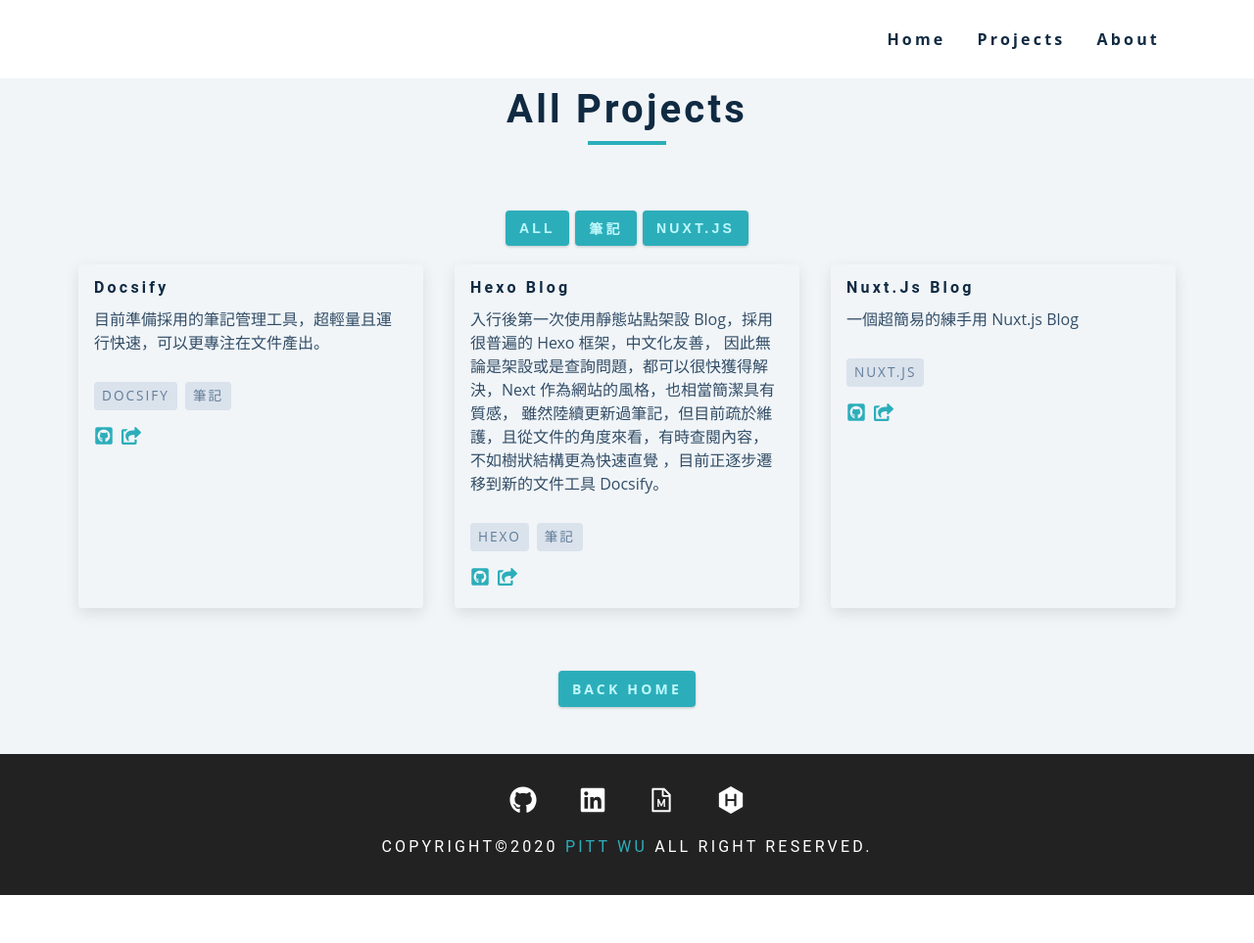
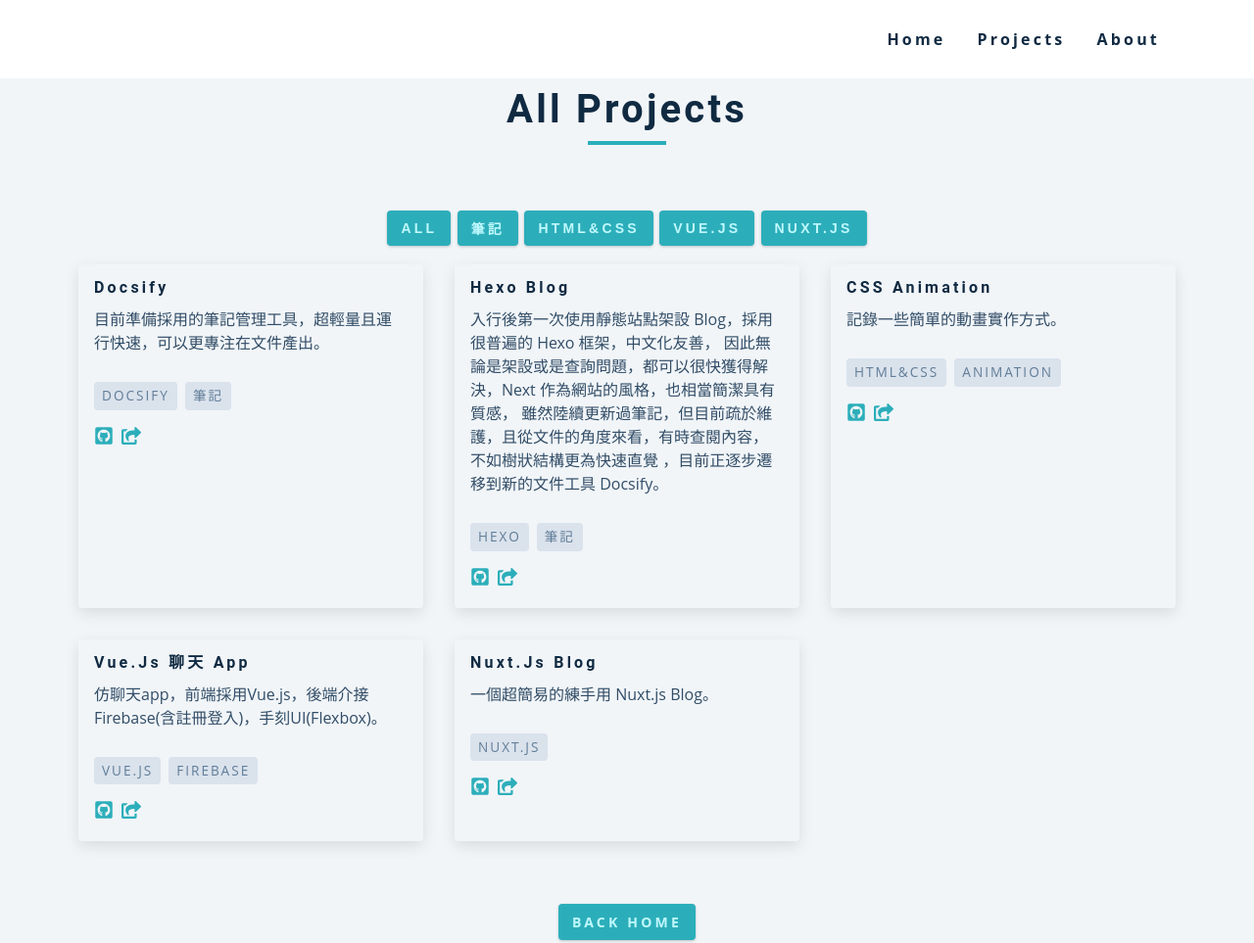
Before and after one commit to wuzhe0912/portfolio-app-gatsby, a Gatsby site: page /projects in a window 1280 px wide. Shown: the top 963 px of the page at 98% size. Before the commit the page ends 914 px from the top, so only its background shows below. Built offline with nearby package versions, Linux system fonts and the light colour scheme; Gatsby itself is replaced by a stand-in of ours.

Commit message:
[feat]：about page change image & add project link

```diff
--- a/src/constants/project-list.js
+++ b/src/constants/project-list.js
@@ -26,26 +26,19 @@ export default [
       },
     ],
   },
-  // {
-  //   id: 1,
-  //   tag: 'CSS',
-  //   list: [
-  //     {
-  //       title: "CSS title",
-  //       desc: `CSS desc`,
-  //       github: '',
-  //       link: '',
-  //       tags: ['CSS'],
-  //     },
-  //     {
-  //       title: "CSS title",
-  //       desc: `CSS desc`,
-  //       github: '',
-  //       link: '',
-  //       tags: ['CSS'],
-  //     },
-  //   ],
-  // },
+  {
+    id: 1,
+    tag: 'HTML&CSS',
+    list: [
+      {
+        title: "CSS Animation",
+        desc: `記錄一些簡單的動畫實作方式。`,
+        github: 'https://github.com/wuzhe0912/animation-effect-demo',
+        link: 'https://animate-demo.netlify.app/',
+        tags: ['HTML&CSS', 'Animation'],
+      },
+    ],
+  },
   // {
   //   id: 1,
   //   tag: 'JavaScript',
@@ -66,26 +59,19 @@ export default [
   //     },
   //   ],
   // },
-  // {
-  //   id: 2,
-  //   tag: 'Vue.js',
-  //   list: [
-  //     {
-  //       title: "Vue.js title",
-  //       desc: `Vue.js desc`,
-  //       github: '',
-  //       link: '',
-  //       tags: ['Vue.js'],
-  //     },
-  //     {
-  //       title: "Vue.js title",
-  //       desc: `Vue.js desc`,
-  //       github: '',
-  //       link: '',
-  //       tags: ['Vue.js'],
-  //     },
-  //   ],
-  // },
+  {
+    id: 2,
+    tag: 'Vue.js',
+    list: [
+      {
+        title: "Vue.js 聊天 App",
+        desc: `仿聊天app，前端採用Vue.js，後端介接Firebase(含註冊登入)，手刻UI(Flexbox)。`,
+        github: 'https://github.com/wuzhe0912/vue-firebase-chat',
+        link: 'https://vue-chat-6a66d.web.app/',
+        tags: ['Vue.js', 'Firebase'],
+      },
+    ],
+  },
   // {
   //   id: 3,
   //   tag: 'D3.js',
@@ -112,7 +98,7 @@ export default [
     list: [
       {
         title: "Nuxt.js Blog",
-        desc: `一個超簡易的練手用 Nuxt.js Blog`,
+        desc: `一個超簡易的練手用 Nuxt.js Blog。`,
         github: 'https://github.com/wuzhe0912/nuxt-blog',
         link: 'https://activello-nuxt-blog.netlify.app',
         tags: ['Nuxt.js'],
--- a/src/pages/about.js
+++ b/src/pages/about.js
@@ -1,7 +1,7 @@
 import React from "react"
 import Layout from "../components/Layout"
 import Title from "../components/Title"
-import about from "../assets/about.jpg"
+import about from "../assets/about.png"
 import { Link } from "gatsby"
 // import { graphql } from "gatsby"
 // import Image from "gatsby-image"
```
Also changed, not shown: src/assets/about.jpg (deleted), src/assets/about.png (added).
